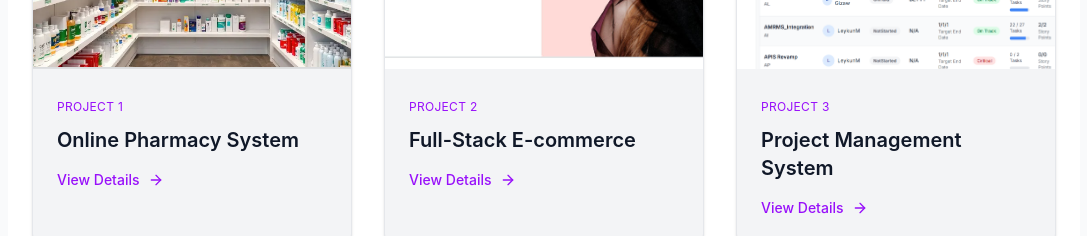
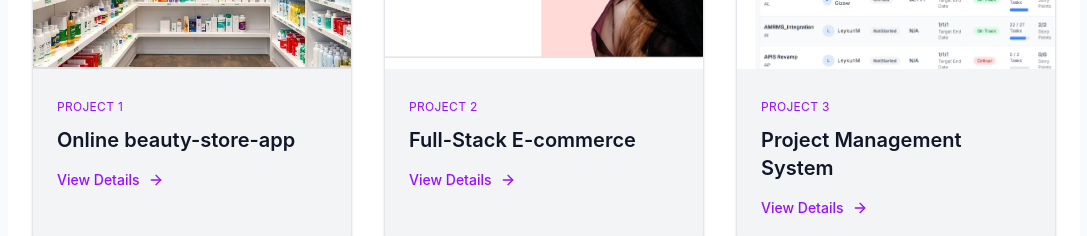
Before and after one commit to YosephDagne/personal_website, a Next.js app: page / in a window 1280 px wide. Shown: the part 4940-5176 px from the top of the page, without its empty margins (96-1183 px from the left). Built offline with nearby package versions, Linux system fonts and the light colour scheme.

Commit message:
change pharmacy app to beauty app

```diff
--- a/data/my_work.ts
+++ b/data/my_work.ts
@@ -1,9 +1,9 @@
 const my_work_data = [
   {
     w_no: 1,
-    w_name: "Online Pharmacy System",
+    w_name: "Online beauty-store-app",
     w_image: "/project10.png",
-    w_link: "https://github.com/YosephDagne/pharmacy-system",
+    w_link: "https://github.com/YosephDagne/beauty-store-app",
   },
   {
     w_no: 2,
```
